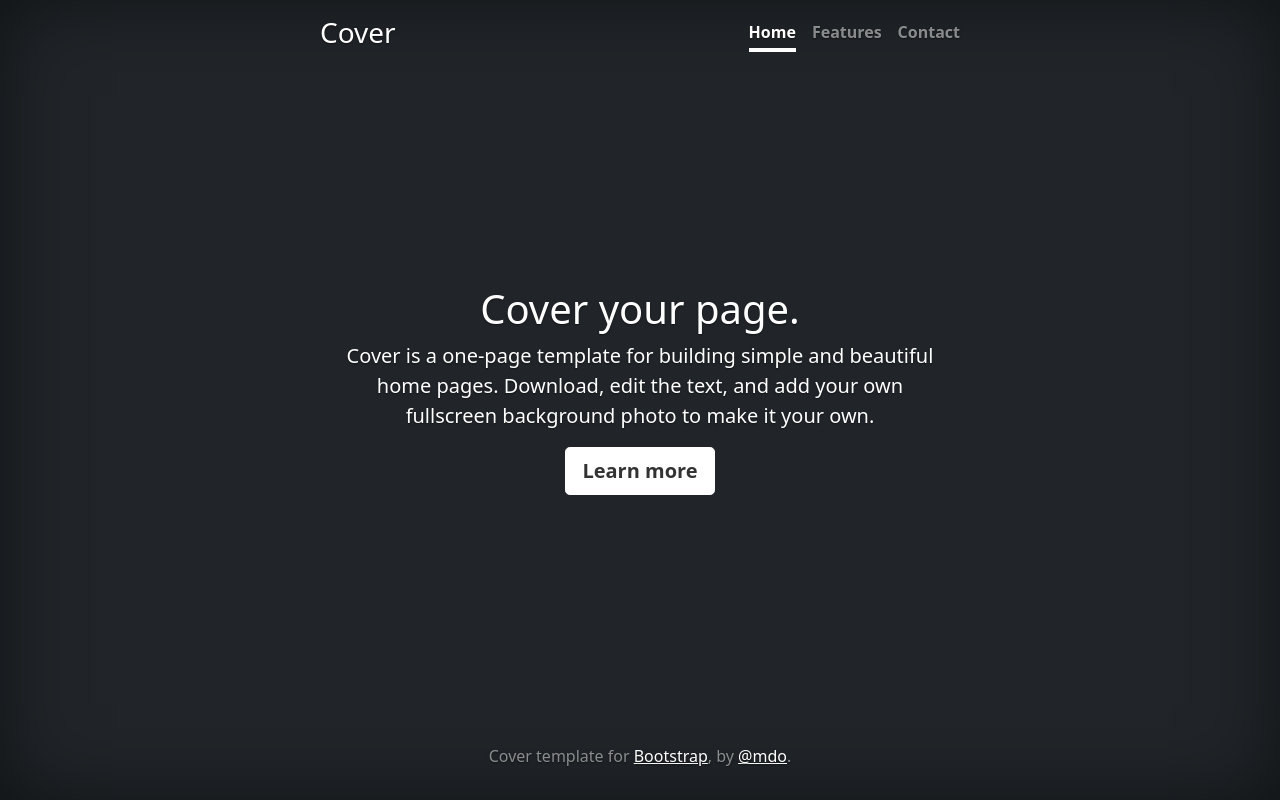
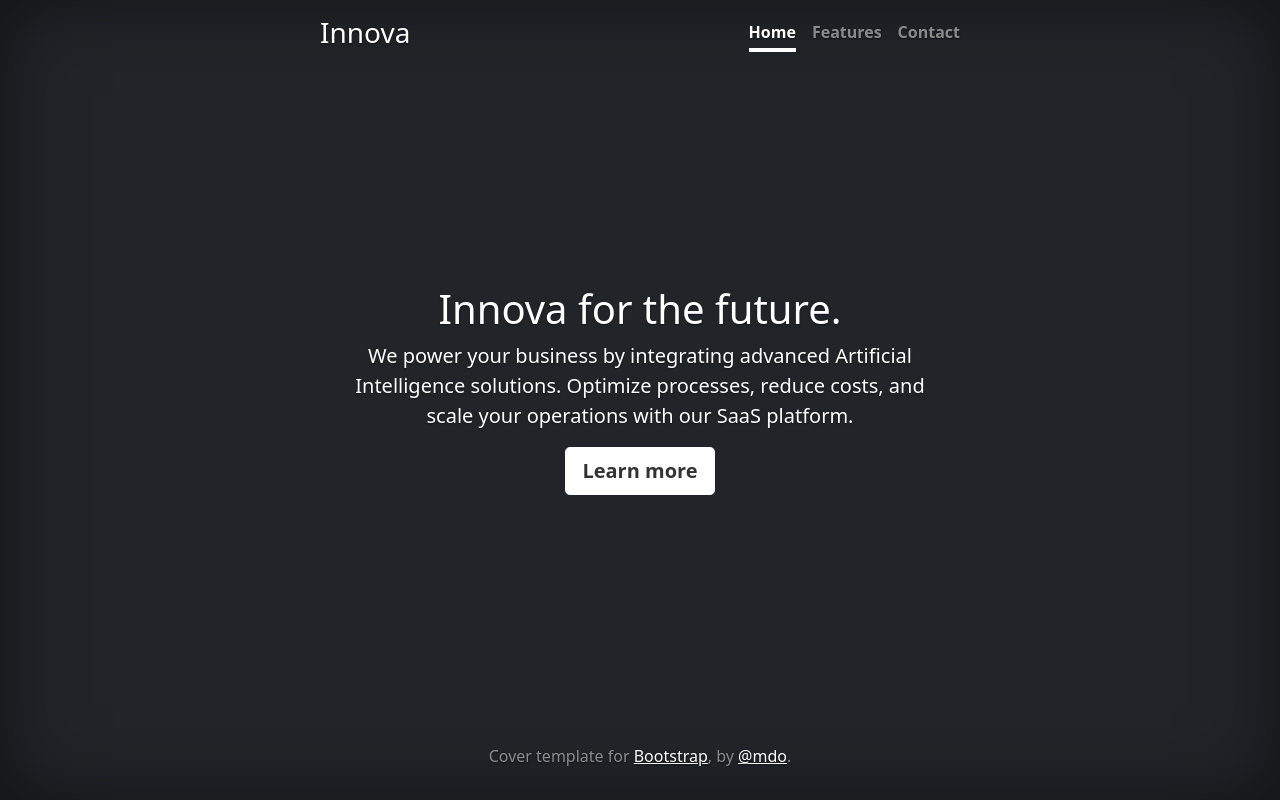
Before and after one commit to Samuel02rp/git-work, a plain HTML site: page index.html in a window 1280 px wide. Drawn offline with Linux system fonts and the light colour scheme.

Commit message:
index.html personalizado

```diff
--- a/index.html
+++ b/index.html
@@ -40,7 +40,7 @@
 <div class="cover-container d-flex w-100 h-100 p-3 mx-auto flex-column">
   <header class="mb-auto">
     <div>
-      <h3 class="float-md-start mb-0">Cover</h3>
+      <h3 class="float-md-start mb-0">Innova</h3>
       <nav class="nav nav-masthead justify-content-center float-md-end">
         <a class="nav-link active" aria-current="page" href="#">Home</a>
         <a class="nav-link" href="#">Features</a>
@@ -50,8 +50,8 @@
   </header>
 
   <main class="px-3">
-    <h1>Cover your page.</h1>
-    <p class="lead">Cover is a one-page template for building simple and beautiful home pages. Download, edit the text, and add your own fullscreen background photo to make it your own.</p>
+    <h1>Innova for the future.</h1>
+    <p class="lead">We power your business by integrating advanced Artificial Intelligence solutions. Optimize processes, reduce costs, and scale your operations with our SaaS platform.</p>
     <p class="lead">
       <a href="#" class="btn btn-lg btn-secondary fw-bold border-white bg-white">Learn more</a>
     </p>
```
